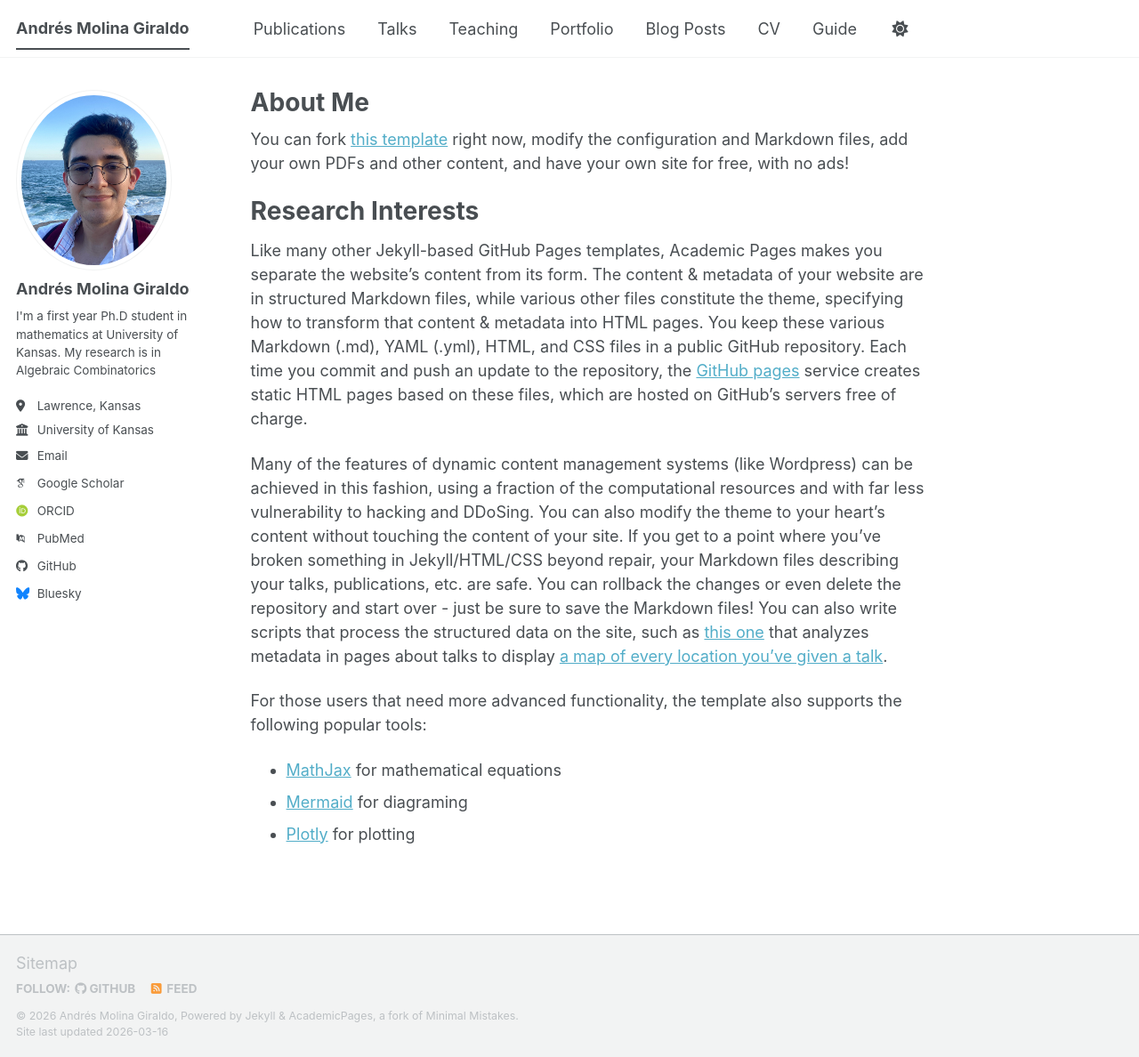
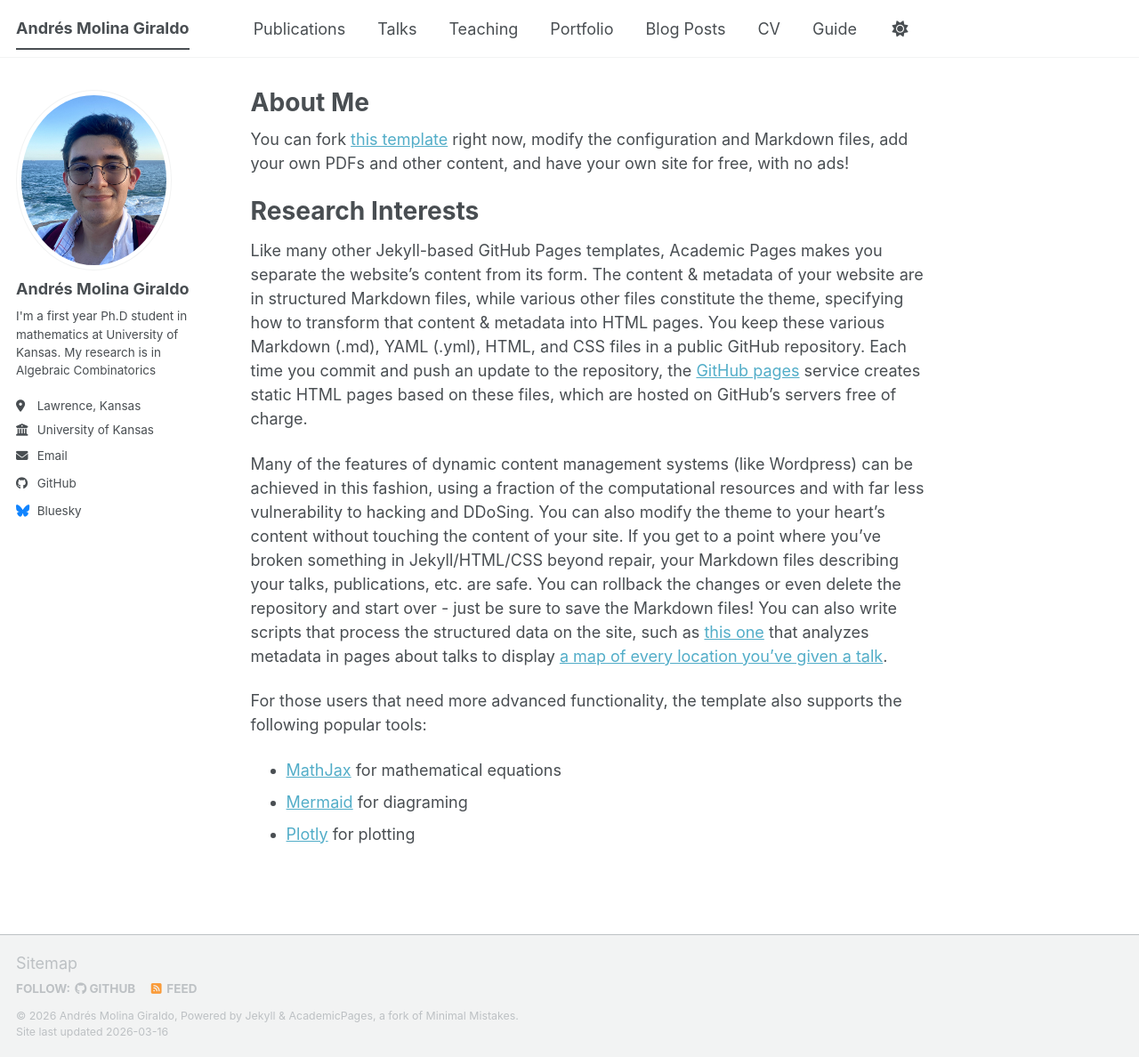
Before and after one commit to andmol20/andmol20.github.io, a Jekyll site: the page built from _pages/about.md, in a window 1280 px wide and 1188 px high. Shown: the whole window at 89% size. Built offline with Jekyll 4.4.1, drawn with Linux system fonts in a browser that asks for light colours; some web fonts are replaced; a script bundle is joined from its source files by our own code; library files that are not in the unit come from our copies; some of the changed lines change nothing that is shown.

Commit message:
Update _config.yml

```diff
--- a/_config.yml
+++ b/_config.yml
@@ -29,22 +29,22 @@ author:
   bio              : "I'm a first year Ph.D student in mathematics at University of Kansas. My research is in Algebraic Combinatorics"
   location         : "Lawrence, Kansas"
   employer         : "University of Kansas"
-  uri              : # URL
+
   email            : a.molinag at ku.edu
 
   # Academic websites
-  academia         : # URL
-  arxiv            : # URL - Update with the correct link to your profile
-  googlescholar    : "https://scholar.google.com/citations?user=PS_CX0AAAAAJ"
-  inspire-hep      : # URL
-  impactstory      : # URL
-  orcid            : "https://orcid.org/yourorcidurl"
-  semantic         : # URL
-  ssrn             : # URL
-  pubmed           : "https://www.ncbi.nlm.nih.gov/pubmed/?term=john+snow"
-  researchgate     : # URL
-  scopus           : # URL
-  zotero           : # URL
+  # academia         : # URL
+  # arxiv            : # URL - Update with the correct link to your profile
+  # googlescholar    : "https://scholar.google.com/citations?user=PS_CX0AAAAAJ"
+  # inspire-hep      : # URL
+  # impactstory      : # URL
+  # orcid            : "https://orcid.org/yourorcidurl"
+  # semantic         : # URL
+  # ssrn             : # URL
+  # pubmed           : "https://www.ncbi.nlm.nih.gov/pubmed/?term=john+snow"
+  # researchgate     : # URL
+  # scopus           : # URL
+  # zotero           : # URL
 
 
   # Repositories and software development
```
